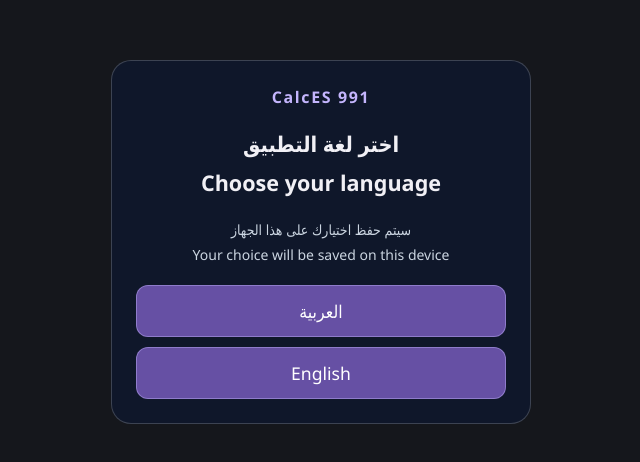
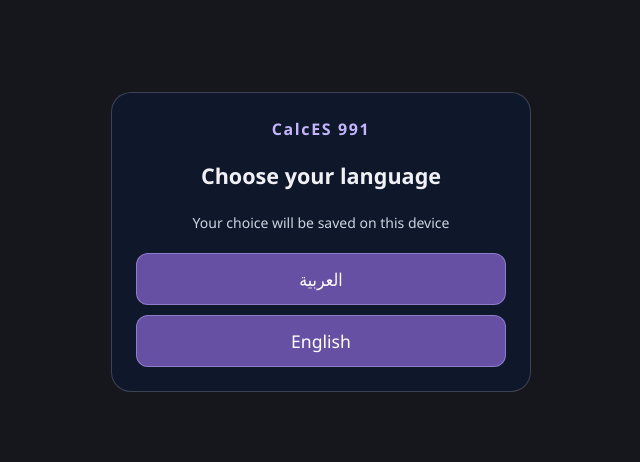
Before and after one commit to mohammedalhinaki-cloud/CalcES-991, a React (Vite) app: page / in a window 1280 px wide. Shown: the part 158-620 px from the top of the page, without its empty margins (598-1238 px from the left). Built offline with nearby package versions, Linux system fonts and the light colour scheme; what @capacitor/core would draw is missing.

Commit message:
Simplify first-launch language chooser heading to English

```diff
--- a/src/i18n/LanguageGate.tsx
+++ b/src/i18n/LanguageGate.tsx
@@ -11,8 +11,8 @@ export default function LanguageGate({children}:{children:ReactNode}){
  if(!selected)return <main className="language-onboarding" dir="ltr">
   <section className="language-card" role="dialog" aria-modal="true" aria-labelledby="language-title">
    <p className="language-brand">CalcES 991</p>
-   <h1 id="language-title"><span lang="ar" dir="rtl">اختر لغة التطبيق</span><br/><span lang="en">Choose your language</span></h1>
-   <p className="language-hint"><span lang="ar" dir="rtl">سيتم حفظ اختيارك على هذا الجهاز</span><br/><span lang="en">Your choice will be saved on this device</span></p>
+   <h1 id="language-title" lang="en">Choose your language</h1>
+   <p className="language-hint" lang="en">Your choice will be saved on this device</p>
    <div className="engagement-actions"><button type="button" lang="ar" dir="rtl" onClick={()=>choose('ar')}>العربية</button><button type="button" lang="en" onClick={()=>choose('en')}>English</button></div>
   </section>
  </main>
```
Also changed, not shown: 1 other file (tests, documents, lock files or other folders).
